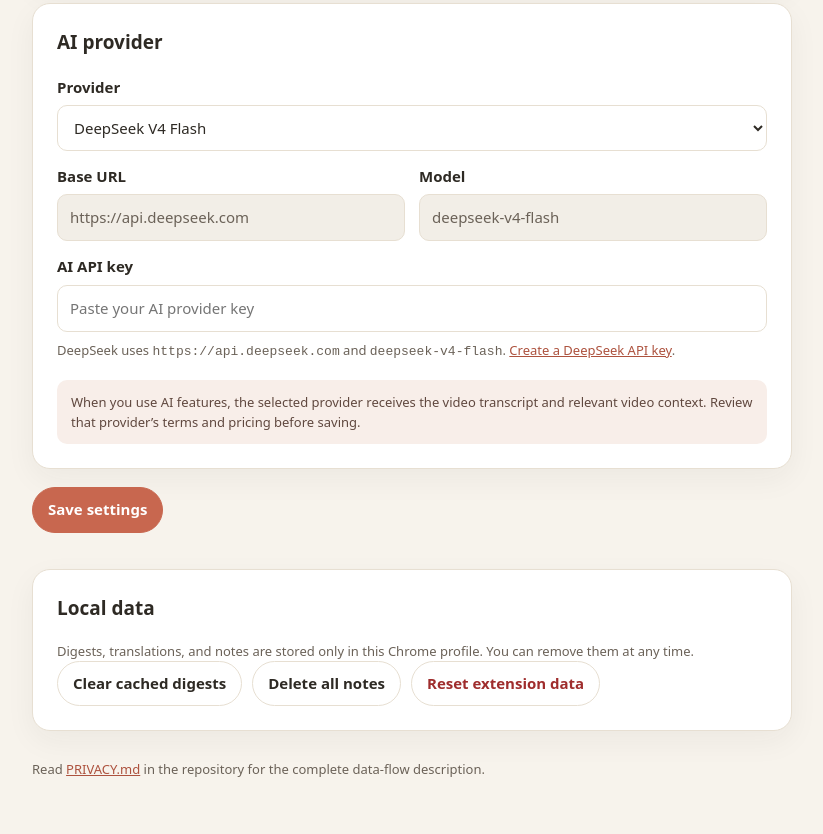
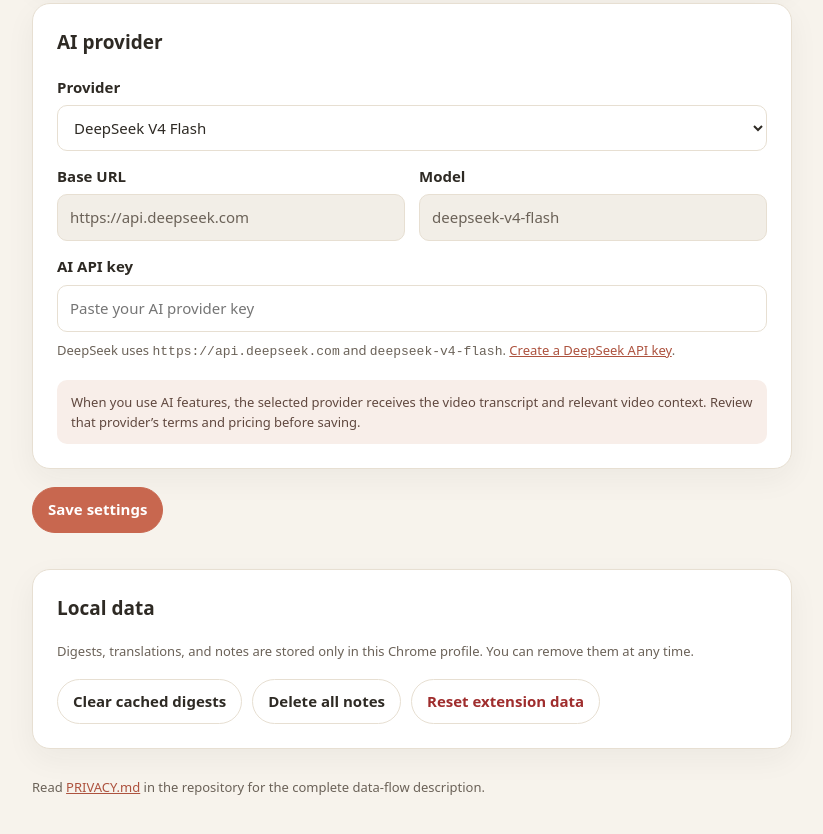
Before and after one commit to Alex-cloud0413/video-digest, a browser extension: page options.html in a window 1280 px wide. Shown: the part 465-1299 px from the top of the page, without its empty margins (228-1051 px from the left). Drawn offline with Linux system fonts and the light colour scheme.

Commit message:
Improve settings action spacing (#7)
Co-authored-by: zarazhang <zarazhang@bytedance.com>

```diff
--- a/options.css
+++ b/options.css
@@ -136,6 +136,10 @@ a {
   gap: 10px;
 }
 
+.data-actions {
+  margin-top: 18px;
+}
+
 button {
   padding: 10px 15px;
   border: 1px solid var(--border);
```
